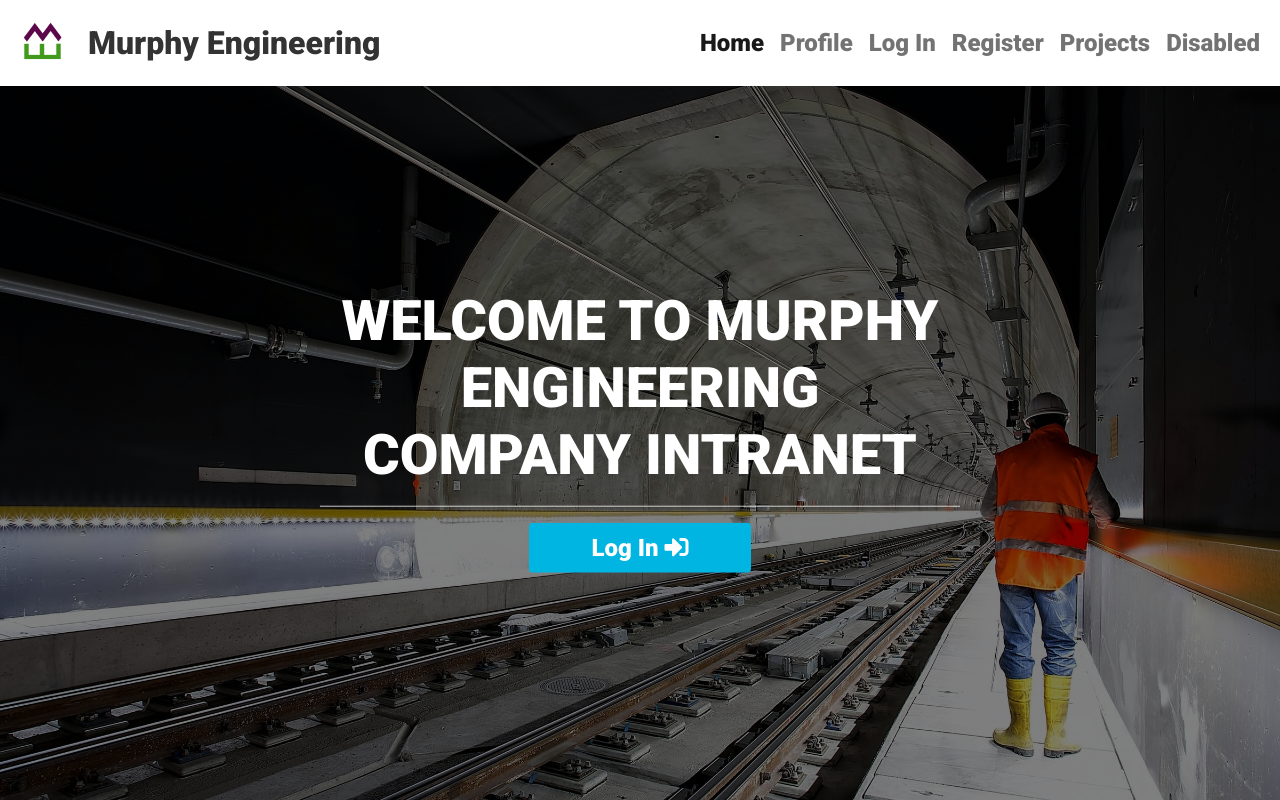
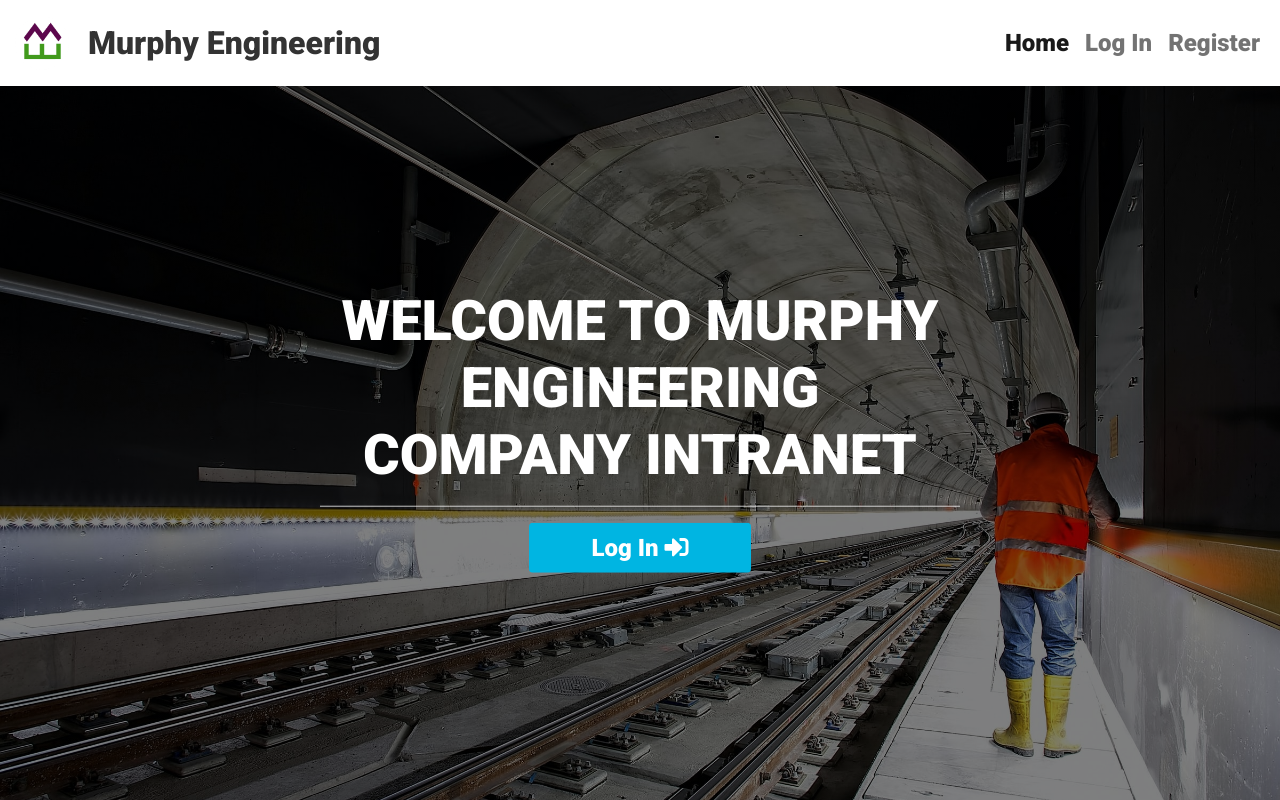
Before and after one commit to Code-Institute-Submissions/Milestone-Project-143, a Flask app: page / in a window 1280 px wide. Run offline with Flask 2, Linux system fonts and the light colour scheme; some libraries are stand-ins or nearby versions.

Commit message:
Added logout functionality and dynamic nabvar based on user session

```diff
--- a/app.py
+++ b/app.py
@@ -90,6 +90,7 @@ def login():
 
     return render_template("login.html")
 
+
 @app.route("/profile/<email>", methods=["GET", "POST"])
 def profile(email):
     # grab the session user's first name from db
@@ -97,7 +98,20 @@ def profile(email):
         {"email": session["employee"]})["first_name"]
     last_name = mongo.db.employees.find_one(
         {"email": session["employee"]})["last_name"]
-    return render_template("profile.html", first_name=first_name.capitalize(), last_name=last_name.capitalize(), )
+
+    if session["employee"]:
+        return render_template("profile.html",
+                first_name=first_name.capitalize(),
+                last_name=last_name.capitalize())
+    return redirect(url_for("login"))
+
+
+@app.route("/logout")
+def logout():
+    # remove user from session cookie
+    flash("You have been logged out")
+    session.pop("employee")
+    return redirect(url_for("login"))
 
 
 if __name__ == "__main__":
--- a/templates/base.html
+++ b/templates/base.html
@@ -30,21 +30,30 @@
                         <li class="nav-item">
                             <a class="nav-link active" aria-current="page" href="{{ url_for('index') }}">Home</a>
                         </li>
+                        {% if session.employee %}
                             <li class="nav-item">
                                 <a class="nav-link" href="{{ url_for('profile', email=session['employee'])}}">Profile</a>
                             </li>
+                            <li class="nav-item">
+                                <a class="nav-link" href="{{ url_for('profile', email=session['employee'])}}">Projects</a>
+                            </li>
+                            <li class="nav-item">
+                                <a class="nav-link" href="{{ url_for('profile', email=session['employee'])}}">Employees</a>
+                            <li class="nav-item">
+                                <a class="nav-link" href="{{ url_for('profile', email=session['employee'])}}">Clients</a>
+                            </li>
+                            </li>
+                            <li class="nav-item">
+                                <a class="nav-link" href="{{ url_for('logout') }}">Log Out</a>
+                            </li>
+                        {% else %}
                             <li class="nav-item">
                                 <a class="nav-link" href="{{ url_for('login')}}">Log In</a>
                             </li>
                             <li class="nav-item">
                                 <a class="nav-link" href="{{ url_for('register')}}">Register</a>
                             </li>
-                        <li class="nav-item">
-                            <a class="nav-link" href="{{ url_for('get_projects') }}">Projects</a>
-                        </li>
-                        <li class="nav-item">
-                            <a class="nav-link" href="#" tabindex="-1" aria-disabled="true">Disabled</a>
-                        </li>
+                        {% endif %}
                     </ul>
                 </div>
             </div>
```
Lines whose indentation alone changed are shown as unchanged.
